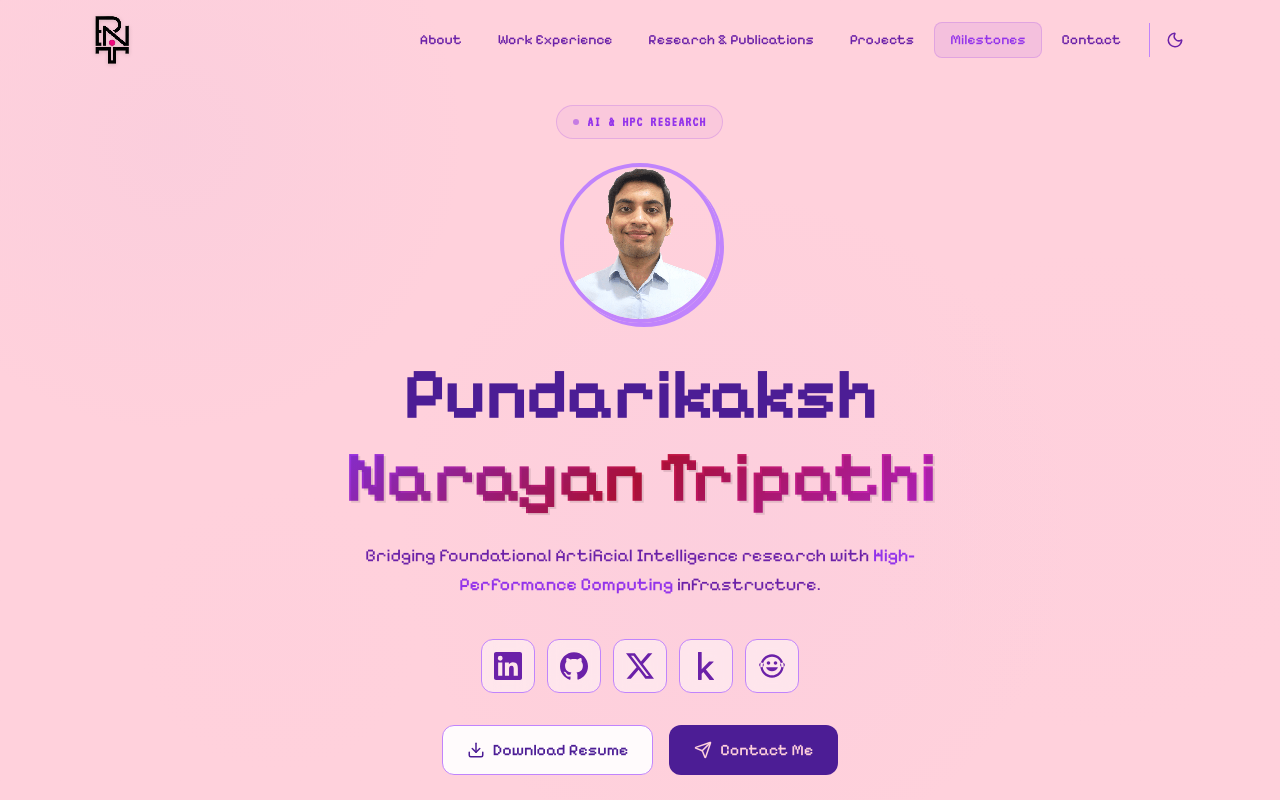
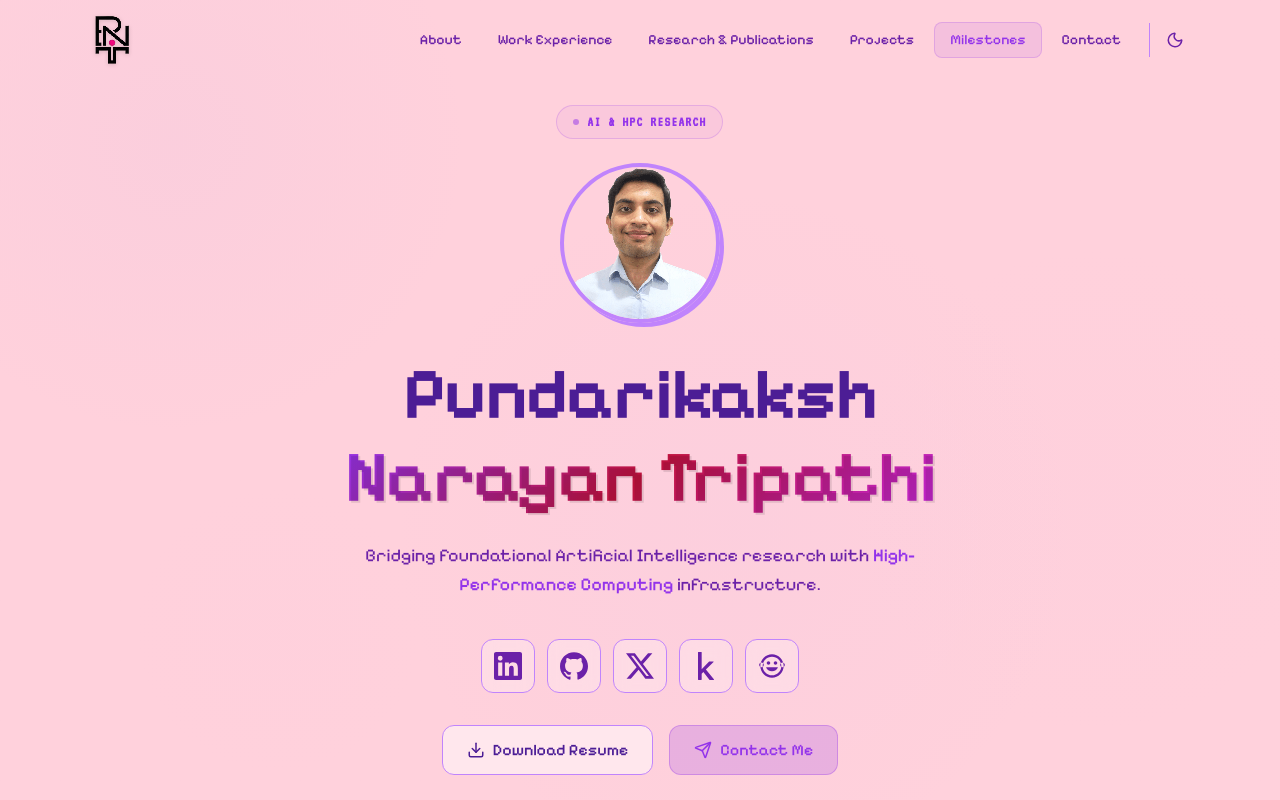
Before and after one commit to abhipandey5/abhipandey5.github.io, a React (Vite) app: page / in a window 1280 px wide. Shown: the top 800 px of the page. Built offline with nearby package versions, Linux system fonts and the light colour scheme.

Commit message:
fix: add tinted background to buttons and pink hue to glass cards

```diff
--- a/src/components/Contact.jsx
+++ b/src/components/Contact.jsx
@@ -71,10 +71,10 @@ const Contact = () => {
             <button
               type="submit"
               disabled={isSubmitting || submitStatus === 'success'}
-              className={`w-full py-4 rounded-xl transition-all text-base font-semibold cursor-pointer ${
+              className={`w-full py-4 rounded-xl transition-all text-base font-semibold cursor-pointer border ${
                 submitStatus === 'success'
-                  ? 'bg-lavender text-white shadow-lg shadow-lavender/30'
-                  : 'bg-text-primary text-bg-primary hover:bg-lavender hover:shadow-lg hover:shadow-lavender/20 disabled:opacity-70 disabled:cursor-not-allowed'
+                  ? 'bg-lavender text-white shadow-lg shadow-lavender/30 border-lavender'
+                  : 'border-lavender/30 bg-lavender/20 text-lavender hover:bg-lavender hover:text-white hover:border-lavender hover:shadow-lg hover:shadow-lavender/20 disabled:opacity-70 disabled:cursor-not-allowed'
               }`}
             >
               {isSubmitting ? 'Sending...' : submitStatus === 'success' ? 'Message Sent!' : 'Send Message'}
--- a/src/components/Hero.jsx
+++ b/src/components/Hero.jsx
@@ -160,7 +160,7 @@ const Hero = () => {
                 const el = document.getElementById('contact');
                 if (el) el.scrollIntoView({ behavior: 'smooth' });
               }}
-              className="flex items-center gap-2 px-6 py-3 rounded-xl border border-transparent bg-text-primary text-bg-primary hover:bg-lavender transition-all font-medium text-sm sm:text-base cursor-pointer"
+              className="flex items-center gap-2 px-6 py-3 rounded-xl border border-lavender/30 bg-lavender/20 text-lavender hover:bg-lavender hover:text-white hover:border-lavender hover:shadow-lg hover:shadow-lavender/20 transition-all font-medium text-sm sm:text-base cursor-pointer"
             >
               <Send size={18} />
               Contact Me
--- a/src/index.css
+++ b/src/index.css
@@ -30,8 +30,8 @@
     /* Light Theme (Lighter, warmer, more pink) */
     --bg-primary: #ffd1dc; /* Soft pastel pink */
     --bg-secondary: #ffb6c1; /* Classic light pink */
-    --bg-card: rgba(255, 255, 255, 0.9);
-    --bg-card-hover: rgba(255, 255, 255, 1);
+    --bg-card: rgba(255, 235, 240, 0.85); /* Slight pink accent instead of pure white */
+    --bg-card-hover: rgba(255, 240, 245, 0.95);
 
     --lavender: #9333ea;
     --lavender-dim: #7e22ce;
```
